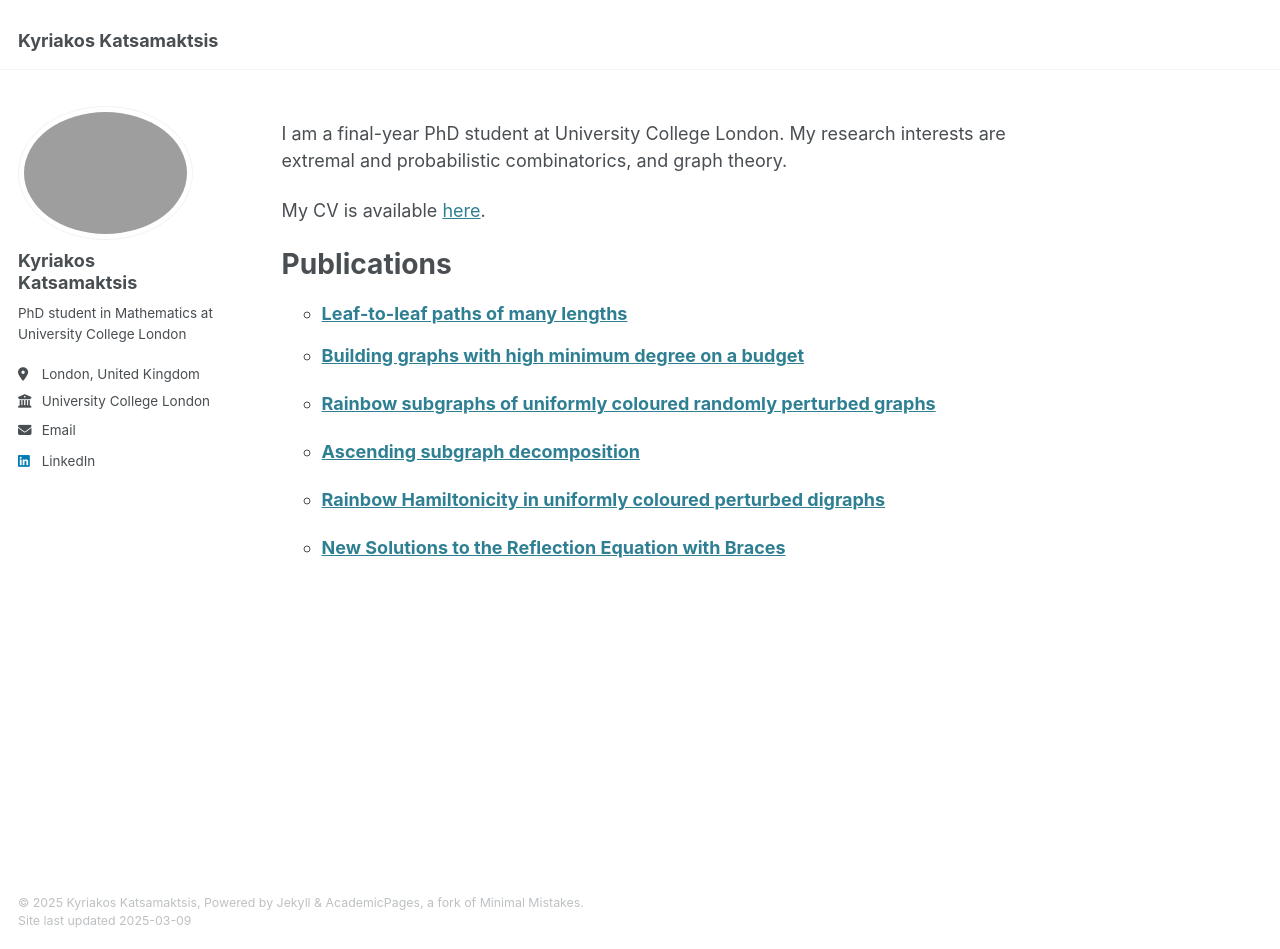
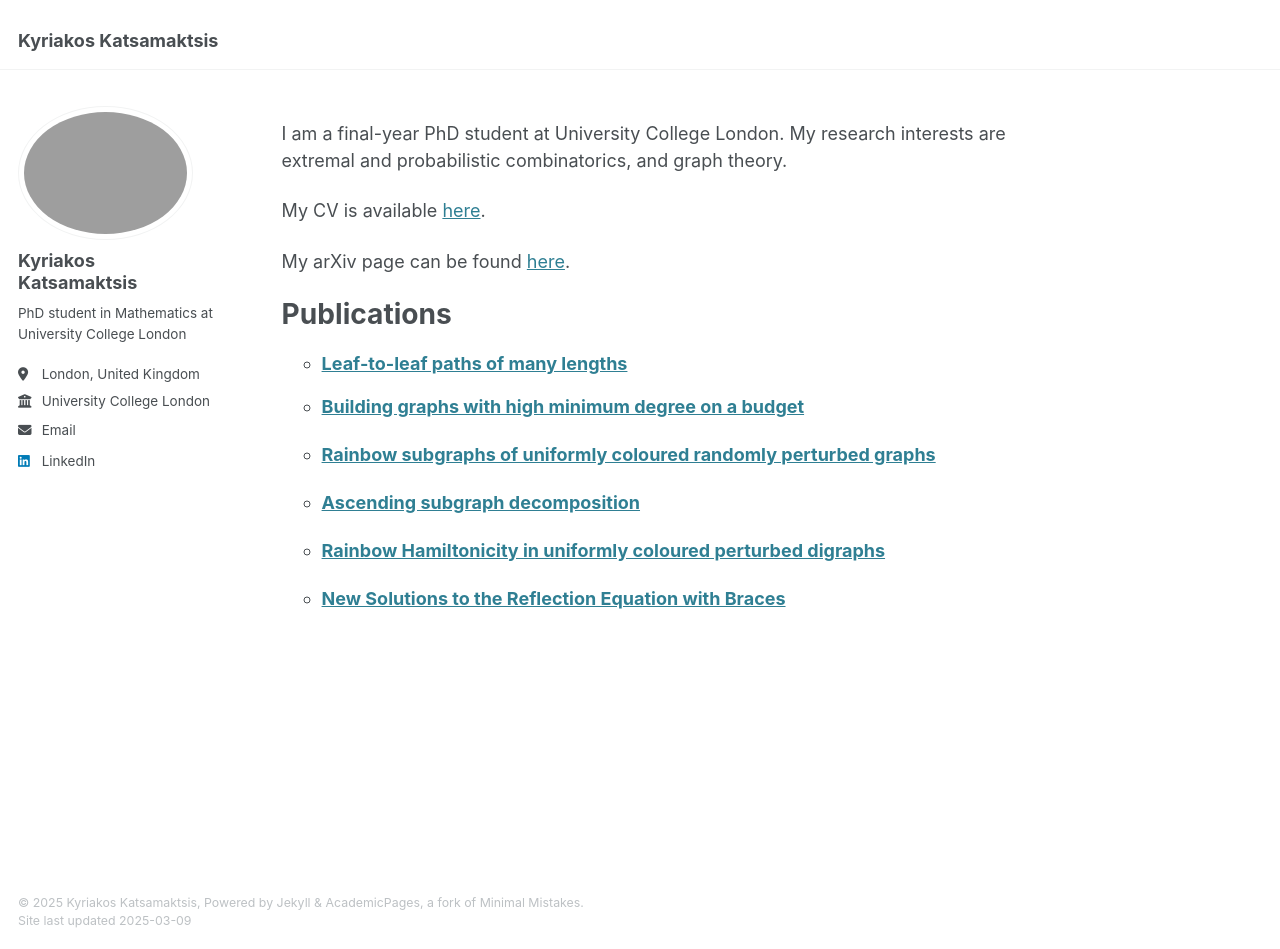
Before and after one commit to Kyriakosk/kyriakosk.github.io, a Jekyll site: the page built from _pages/about.md, in a window 1280 px wide and 949 px high. Built offline with Jekyll 4.4.1, drawn with Linux system fonts in a browser that asks for light colours.

Commit message:
updated about

```diff
--- a/_pages/about.md
+++ b/_pages/about.md
@@ -11,7 +11,6 @@ I am a final-year PhD student at University College London.
 My research interests are extremal and probabilistic combinatorics, and graph theory.
 
 My CV is available [here](https://drive.google.com/file/d/1g62ObAPj2tJpy8D2M2Ghc77YjPoUNKNk/view?usp=sharing).
-
 
 <style>
 ul {
@@ -28,6 +27,7 @@ img {
 
 [//]: # (* [Talks]&#40;https://kyriakosk.github.io/talks/&#41;)
 
+My arXiv page can be found [here](https://arxiv.org/search/math?query=Katsamaktsis%2C+Kyriakos&searchtype=author&abstracts=show&order=-announced_date_first&size=50).
 
 Publications
 ======
```
